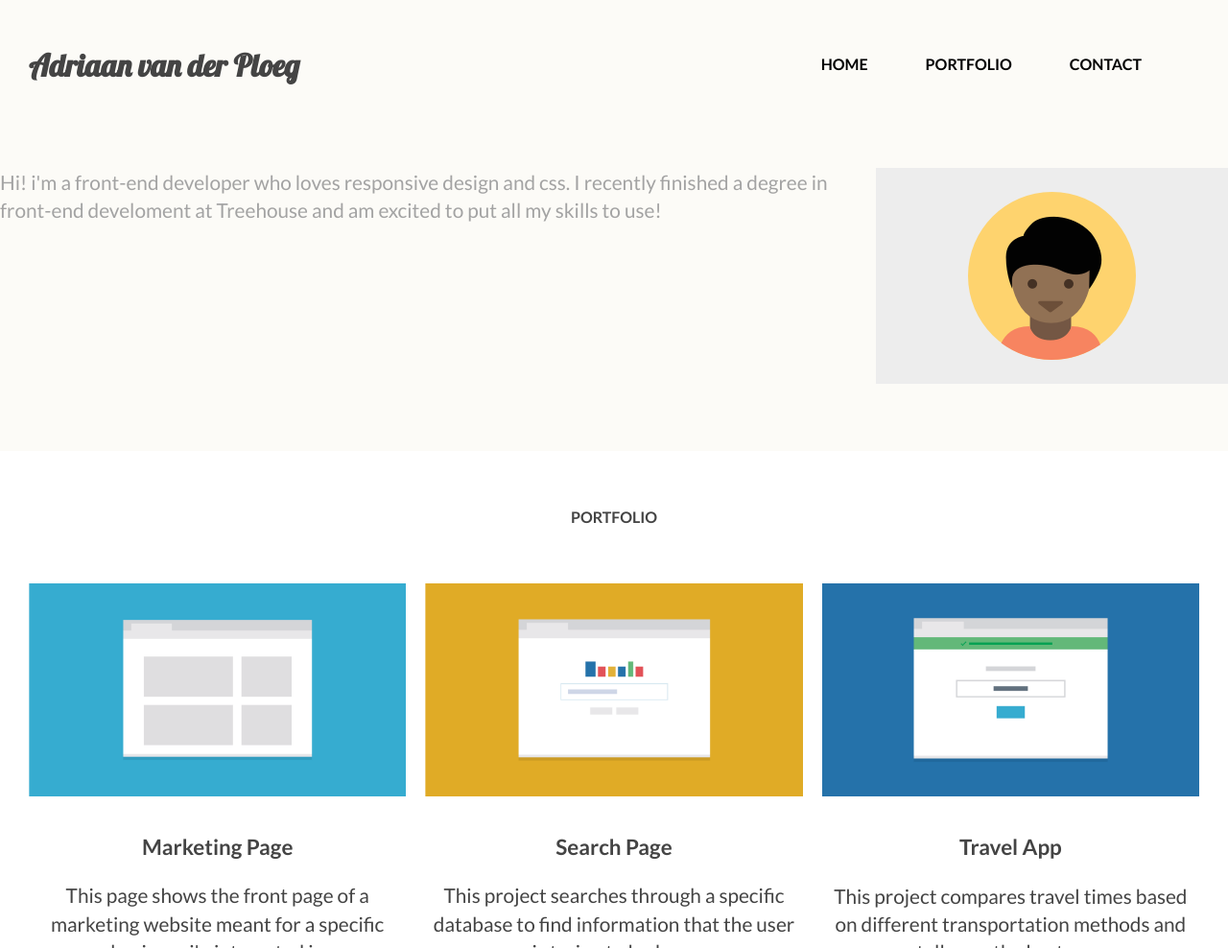
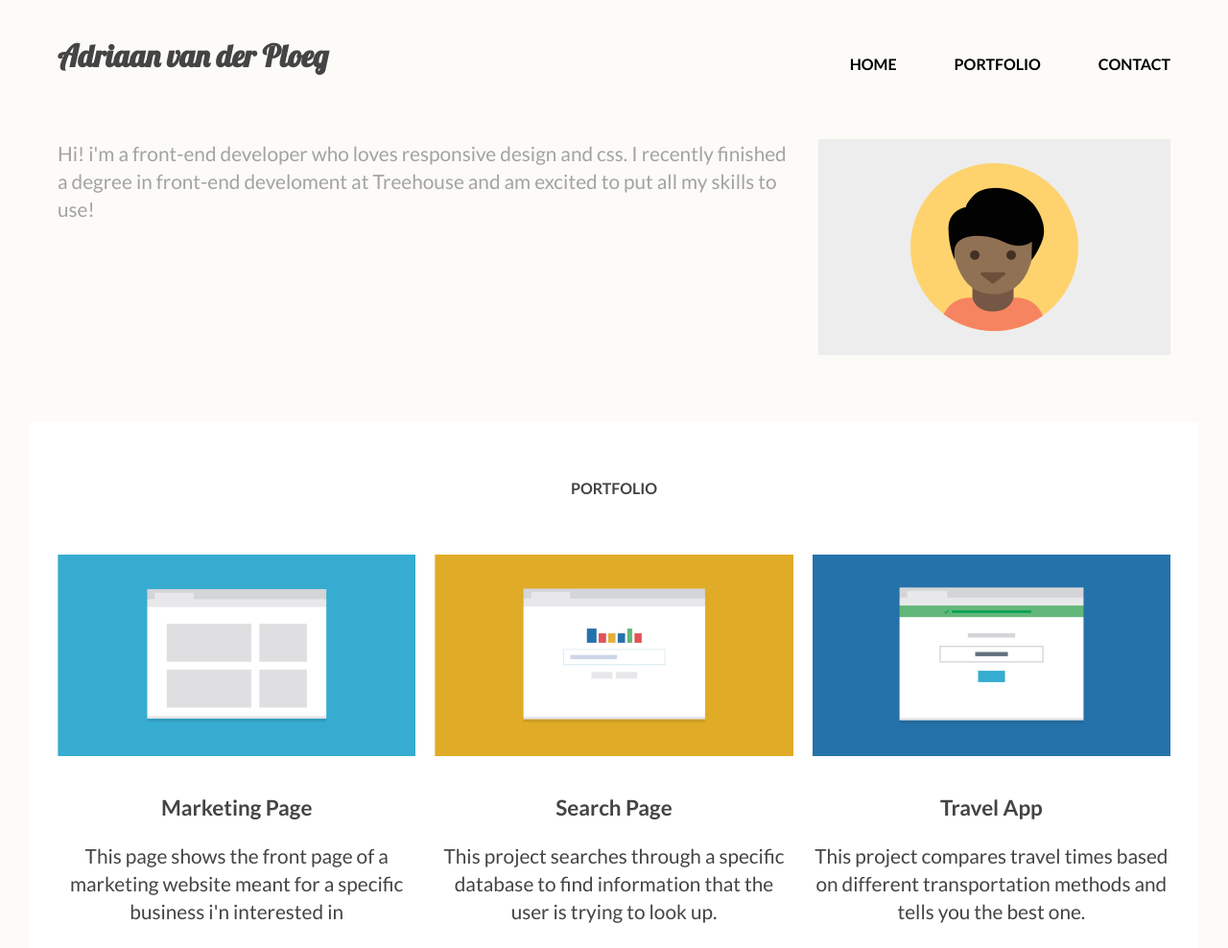
Before and after one commit to adriaan113/responsive_layout_v3, a plain HTML site: page index.html in a window 1280 px wide. Shown: the top 988 px of the page at 96% size. Drawn offline with Linux system fonts and the light colour scheme.

Commit message:
fixed main-wrap color style and header align

```diff
--- a/css/styles.css
+++ b/css/styles.css
@@ -9,7 +9,7 @@
 body{
   margin: 0;
   color:#444;
-  background-color: #fff;
+  background-color: #fcfbf7;
   font-family: 'Lato', sans-serif;
 }
 
@@ -17,6 +17,7 @@ body{
   width: 100%;
   display: flex;
   flex-direction: column;
+  background-color: #fcfbf7;
 }
 
 ul{
@@ -121,7 +122,9 @@ padding: 5px 0;
 /* PORTFOLIO STYLES */
 
 #portfolio{
-  margin: 0 30px;
+  margin: 0;
+  padding: 0 20px;
+  background-color: #fff;
 }
 
 #portfolio h2{
@@ -233,6 +236,7 @@ a:visited{
     text-align: left;
   }
 
+/* PORTFOLIO STYLES */
   .grid{
     grid-template-columns: repeat(auto-fit,minmax(47.396%,1fr)); /* minmax percentage based on 50% minus the 20px grid gap */
   }
@@ -266,7 +270,7 @@ a:visited{
   .footer-nav li{
     margin: 0 10px;
     padding: 0;
-    background-color: #fff;
+    background-color: #fcfbf7;
   }
 
   .footer-nav li:last-child{
@@ -284,20 +288,25 @@ header{
 
   header h1{
     display: inline-block;
-    margin: 30px;
+    margin: 30px 0 0 60px;
+    padding: 10px 0;
     text-align: left;
   }
 
   .header-nav{
     float:right;
-    margin: 30px;
+    margin: 30px 60px 0 0;
   }
 
-  nav ul{
+  .header-nav ul{
     display: flex;
     flex-direction: row;
     justify-content: flex-end;
-    margin: 0 30px;
+    margin: 0;
+  }
+
+  .header-nav li:last-child{
+    margin-right: 0;
   }
 
 
@@ -307,14 +316,23 @@ header{
     clear: right;
     flex-direction: row-reverse;
     justify-content: space-between;
-    margin: 0;
+    margin: 0 60px ;
     padding-bottom: 70px;
   }
 
 
+/* PORTFOLIO STYLES */
+  #portfolio{
+    margin: 0 30px;
+    padding: 0 30px;
+  }
 
   .grid{
     grid-template-columns: repeat(3,1fr); /* minmax percentage based on 50% minus the 20px grid gap */
   }
 
+  /* CONTACT STYLES */
+  #contact{
+  padding: 50px 200px;
+  }
 }
```
